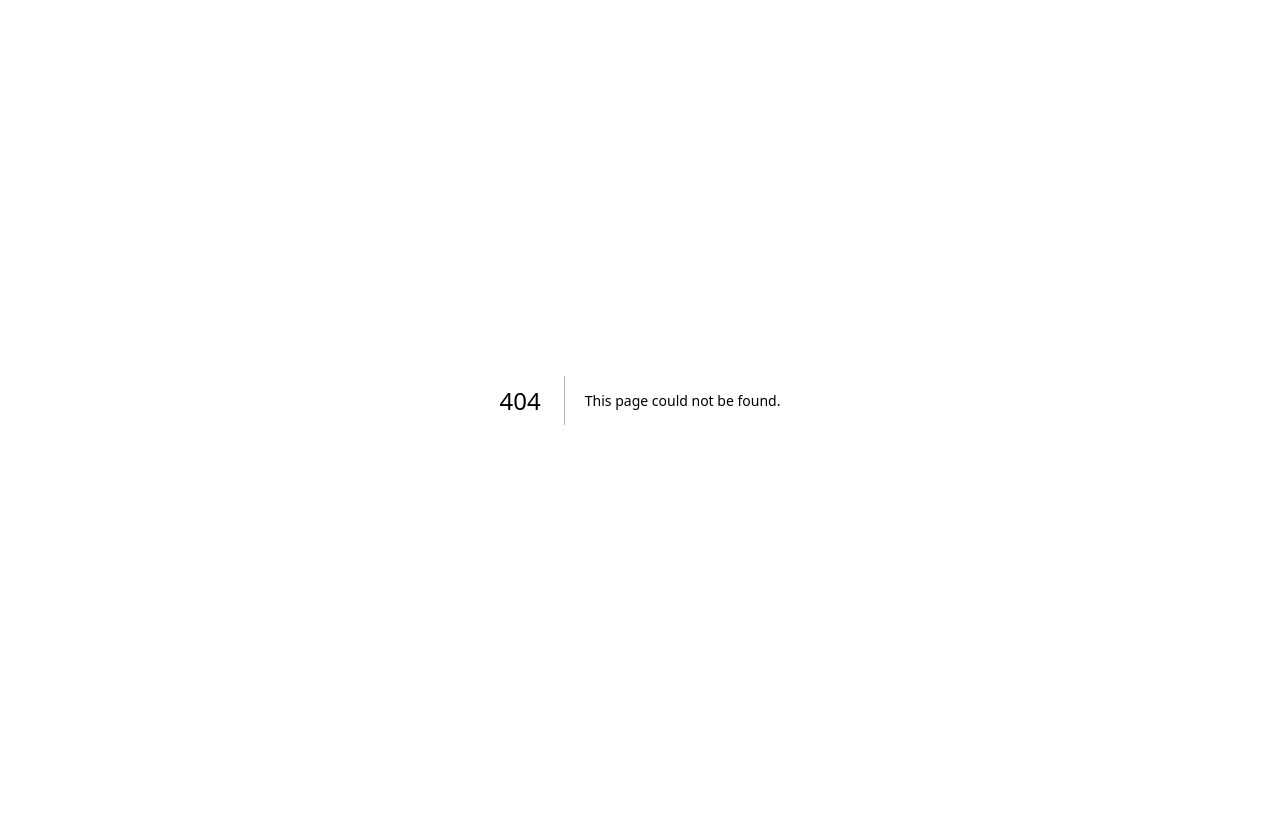
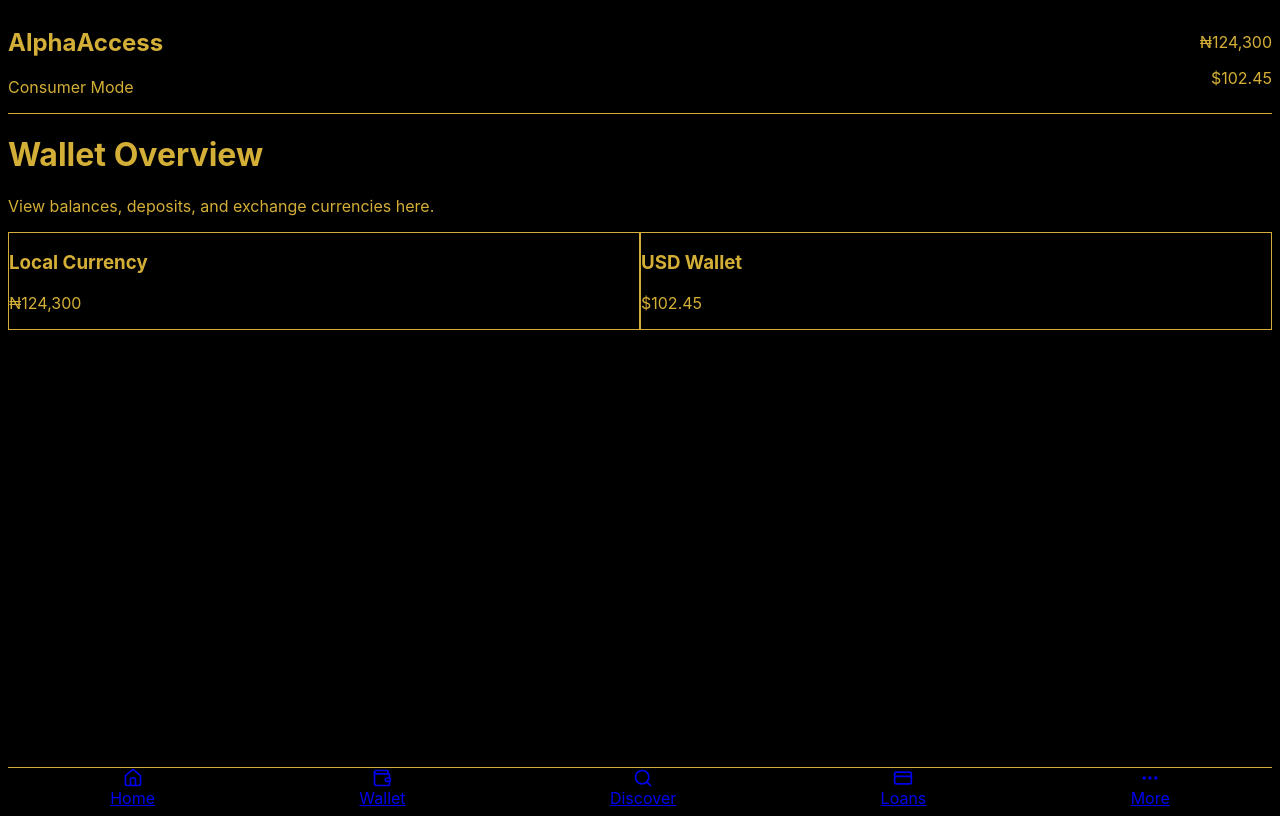
Before and after one commit to officialdavid890-ux/alphaaccess-next, a Next.js app: page /wallet in a window 1280 px wide. Before the commit this address had no page. Built offline with nearby package versions, Linux system fonts and the light colour scheme.

Commit message:
Create wallet.js

```diff
--- /dev/null
+++ b/pages/wallet.js
@@ -0,0 +1,24 @@
+import Layout from "@/components/Layout";
+
+export default function Wallet() {
+  return (
+    <Layout>
+      <div className="text-gold space-y-4">
+        <h1 className="text-2xl font-semibold">Wallet Overview</h1>
+        <p className="text-sm text-gray-400">
+          View balances, deposits, and exchange currencies here.
+        </p>
+        <div className="grid grid-cols-2 gap-4">
+          <div className="p-4 bg-slate/60 rounded-xl border border-gold">
+            <h3 className="font-semibold">Local Currency</h3>
+            <p className="text-lg">₦124,300</p>
+          </div>
+          <div className="p-4 bg-slate/60 rounded-xl border border-gold">
+            <h3 className="font-semibold">USD Wallet</h3>
+            <p className="text-lg">$102.45</p>
+          </div>
+        </div>
+      </div>
+    </Layout>
+  );
+}
```
